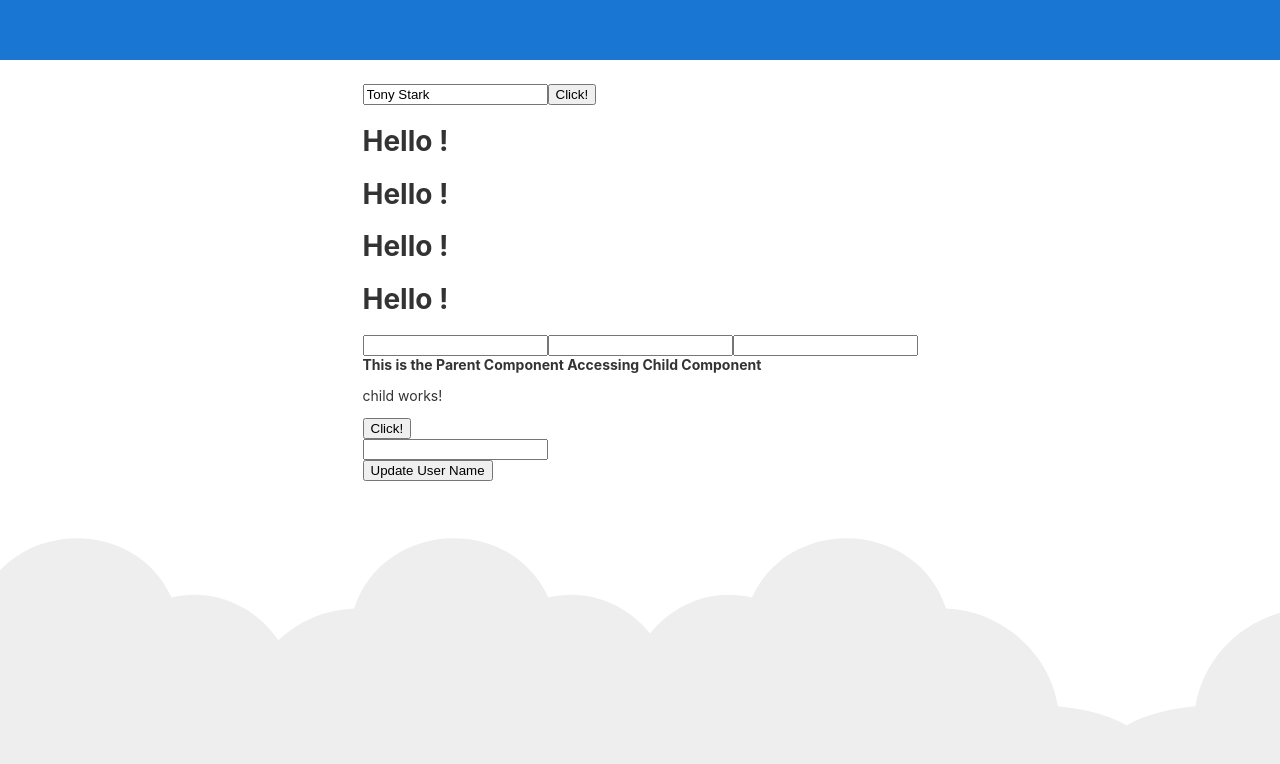
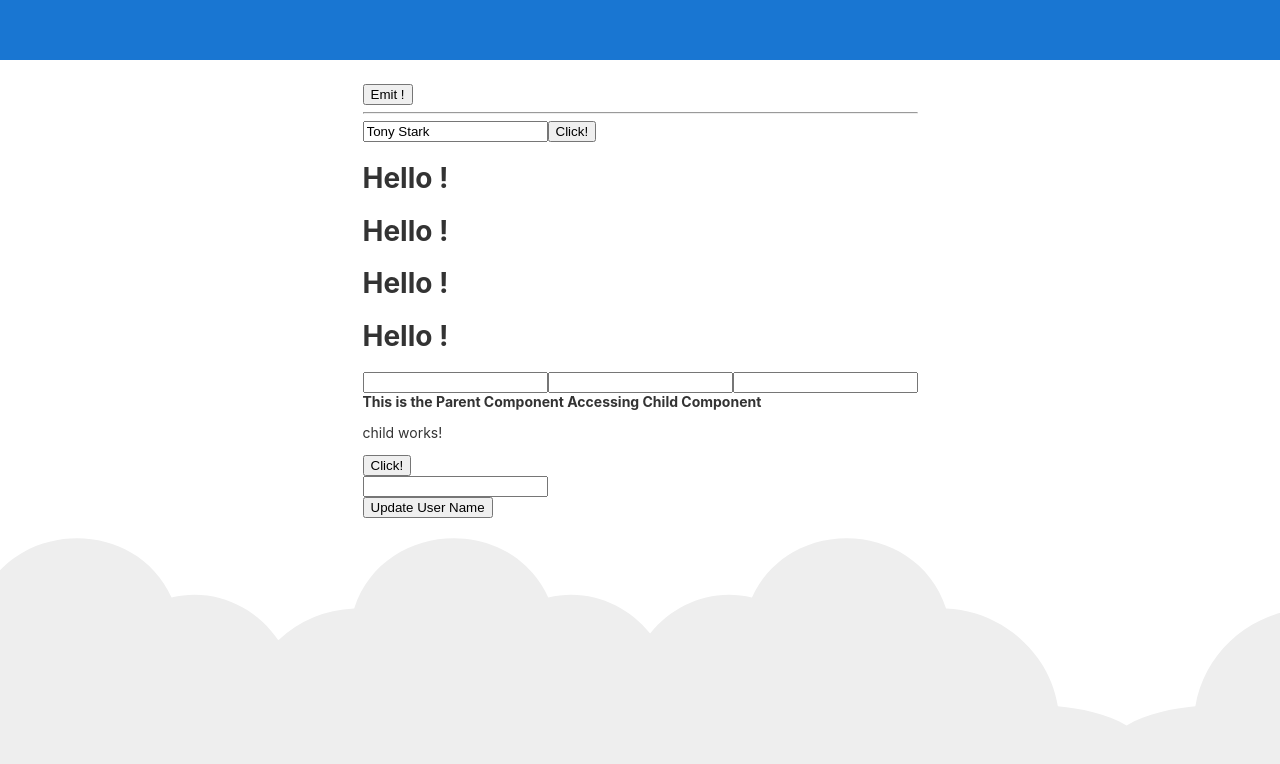
Before and after one commit to ozgursarikamis/angular-sandbox, an Angular app: page / in a window 1280 px wide. Shown: the top 764 px of the page. Built offline with nearby package versions, Linux system fonts and the light colour scheme.

Commit message:
Output decorator, EventEmitter

```diff
--- a/package.json
+++ b/package.json
@@ -21,7 +21,8 @@
     "@angular/router": "~8.2.8",
     "rxjs": "~6.4.0",
     "tslib": "^1.10.0",
-    "zone.js": "~0.9.1"
+    "zone.js": "~0.9.1",
+    "uuid": "*"
   },
   "devDependencies": {
     "@angular-devkit/build-angular": "~0.803.6",
@@ -31,6 +32,7 @@
     "@types/node": "~8.9.4",
     "@types/jasmine": "~3.3.8",
     "@types/jasminewd2": "~2.0.3",
+    "@types/uuid": "*",
     "codelyzer": "^5.0.0",
     "jasmine-core": "~3.4.0",
     "jasmine-spec-reporter": "~4.2.1",
--- a/src/app/app.module.ts
+++ b/src/app/app.module.ts
@@ -7,13 +7,16 @@ import { ParentComponent } from './communication/parent-child/parent/parent.comp
 import { ChildComponent } from './communication/parent-child/child/child.component';
 import { HelloComponent } from './communication/hello/hello.component';
 import { FormsModule } from '@angular/forms';
+import { Child2Component } from './communication/parent-child/child2/child2.component';
 
 @NgModule({
   declarations: [
     AppComponent,
     ParentComponent,
     ChildComponent,
-    HelloComponent
+    HelloComponent,
+    ChildComponent,
+    Child2Component
   ],
   imports: [
     BrowserModule,
--- a/src/app/communication/parent-child/child/child.component.ts
+++ b/src/app/communication/parent-child/child/child.component.ts
@@ -11,7 +11,7 @@ export class ChildComponent implements OnInit {
   ngOnInit() { }
 
   logGreet() {
-    console.log('Greetings People!');
+    // console.log('Greetings People!');
   }
 
   greet(name: string) {
--- /dev/null
+++ b/src/app/communication/parent-child/child2/child2.component.html
@@ -0,0 +1,2 @@
+<button (click)="emit('Neo')">Emit !</button>
+<hr />
--- /dev/null
+++ b/src/app/communication/parent-child/child2/child2.component.ts
@@ -0,0 +1,22 @@
+import { Component, OnInit, Input,  Output, EventEmitter } from '@angular/core';
+
+@Component({
+  selector: 'app-child2',
+  templateUrl: './child2.component.html',
+  styleUrls: ['./child2.component.scss']
+})
+export class Child2Component implements OnInit {
+  // tslint:disable-next-line: no-output-on-prefix
+  @Output() myEmitter = new EventEmitter<string>();
+  @Input() inputParameter: string;
+
+  constructor() { }
+
+  ngOnInit() {
+    console.log('this.inputParameter', this.inputParameter);
+  }
+
+  emit(name: string) {
+    this.myEmitter.emit(name);
+  }
+}
--- a/src/app/communication/parent-child/parent/parent.component.html
+++ b/src/app/communication/parent-child/parent/parent.component.html
@@ -1,3 +1,5 @@
+<app-child2 inputParameter="Özgür" (myEmitter)="handleEmit($event)"></app-child2>
+
 <input #accessId placeholder="What's your name?">
 
 <button (click)="greet()" #parentButton>Click!</button>
--- a/src/app/communication/parent-child/parent/parent.component.ts
+++ b/src/app/communication/parent-child/parent/parent.component.ts
@@ -32,18 +32,18 @@ export class ParentComponent implements OnInit, AfterViewInit {
     this.childComponent.logGreet();
 
     const value = this.childComponent.greet(this.accessId.nativeElement.value);
-    console.log('value:', value);
+    // console.log('value:', value);
 
     this.hellos.forEach(hello => {
-      console.log(hello.name);
+      // console.log(hello.name);
     });
 
-    console.log(this.userInfoReference.length);
+    // console.log(this.userInfoReference.length);
   }
 
   greet() {
     const value = this.childComponent.greet(this.accessId.nativeElement.value);
-    console.log('value:', value);
+    // console.log('value:', value);
   }
 
   updateUserData() {
@@ -52,5 +52,7 @@ export class ParentComponent implements OnInit, AfterViewInit {
   }
 
   ngOnInit() { }
-
+  handleEmit($event: any) {
+    console.log('$event', $event);
+  }
 }
```
Also changed, not shown: src/app/communication/parent-child/child2/child2.component.scss (added), 2 other files (tests, documents, lock files or other folders).
